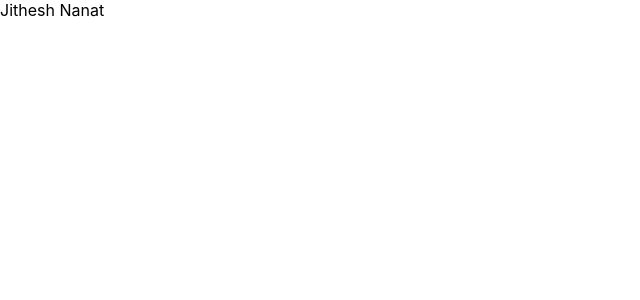
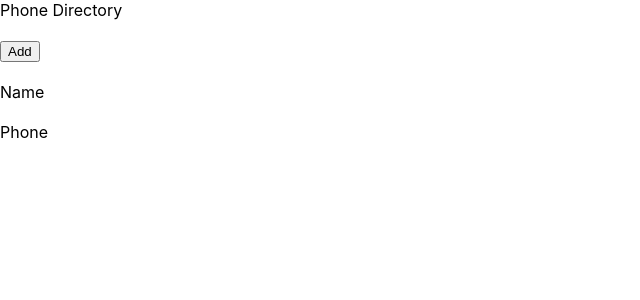
Before and after one commit to jitheshnanat/phone-directory, a React (Create React App) app: page / in a window 1280 px wide. Shown: the top 300 px of the page, without its empty margins (0-640 px from the left). Built offline with nearby package versions, Linux system fonts and the light colour scheme.

Commit message:
Created Skeleton of Home Page

```diff
--- a/src/App.js
+++ b/src/App.js
@@ -1,4 +1,5 @@
 import React from 'react';
+import { Fragment } from 'react';
 
 class App extends React.Component
 {
@@ -7,9 +8,21 @@
 
 
   return (
+    <Fragment>
     <div>
-      Jithesh Nanat
+       Phone Directory
+
     </div>
+    <br/>
+    <button>Add</button>
+    <br/>
+    <div>
+    <br/>
+       <span>Name</span><br/>
+       <br/>
+       <span>Phone</span>
+    </div>
+ </Fragment>
   );
   }
 
```
